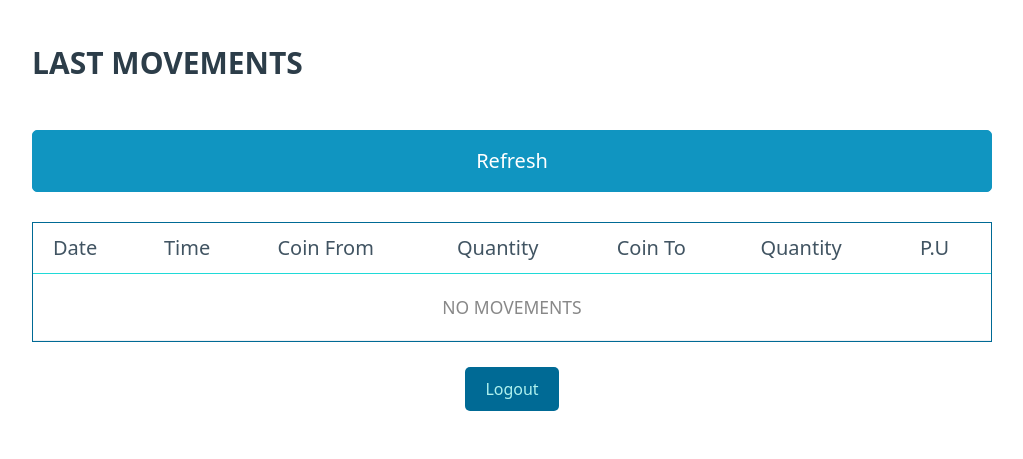
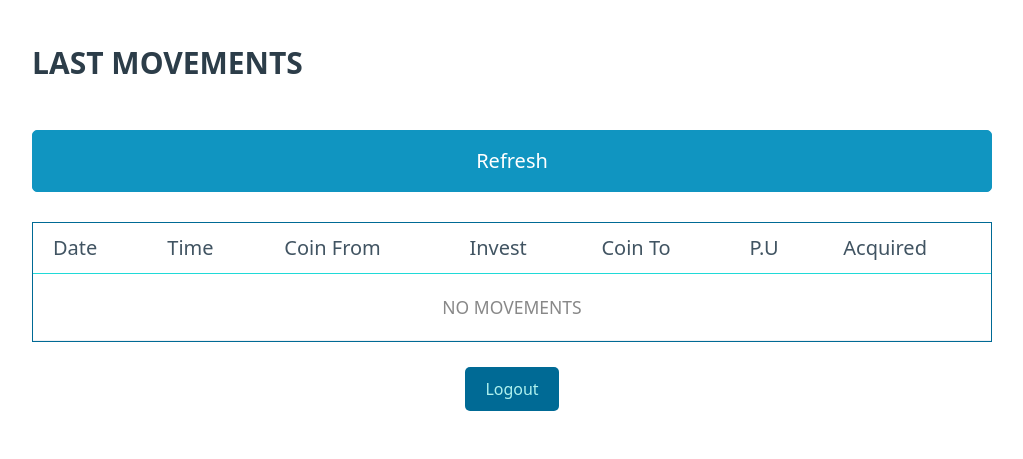
Before and after one commit to SyraDominguez/CS3000, a Flask app: page /home in a window 1280 px wide. Shown: the part 230-689 px from the top of the page, without its empty margins (128-1151 px from the left). Run offline with Flask 3, Linux system fonts and the light colour scheme; parts of the project's set-up code (start-up, migrations or seed data) failed here and were passed over.

Commit message:
feat: incluyo campo pu // mod. nombres

```diff
--- a/CS3000/api.py
+++ b/CS3000/api.py
@@ -12,7 +12,7 @@ from .models import DBManager
 def listar_movimimientos():
     try:
         db = DBManager(app.config['RUTA'])
-        sql = 'SELECT id, date, time, coinfrom, qinvest, cointo, qreceive FROM movements'
+        sql = 'SELECT id, date, time, coinfrom, qinvest, cointo, pu, qreceive FROM movements'
         movs = db.consultaSQL(sql)
         resultado = {
             'results': movs,
--- a/CS3000/static/js/cs3000.js
+++ b/CS3000/static/js/cs3000.js
@@ -10,30 +10,39 @@ function mostrarMovimientos() {
     const movimientos = resultados.results;
 
     let html = '';
+    if (movimientos.length === 0) {
+        html = `
+            <tr>
+                <td colspan="7" class="lista-vacia">NO MOVEMENTS</td>
+            </tr>
+        `;
+    } else {
         for (let i = 0; i < movimientos.length; i++) {
             const mov = movimientos[i];
-        html = html + `
+            html += `
                 <tr>
                     <td>${mov.date}</td>
                     <td>${mov.date}</td>
                     <td>${mov.coinfrom}</td>
                     <td>${mov.qinvest}</td>
                     <td>${mov.cointo}</td>
+                    <td>${mov.pu}</td>
                     <td>${mov.qreceive}</td>
                 </tr>
             `;
         }
-    console.log('html', html);
+    }
+
     const tabla = document.querySelector('#cuerpo-tabla');
     tabla.innerHTML = html;
 }
 
 window.onload = function() {
     const boton = document.getElementById('boton-recarga');
-    boton.addEventListener('click', cargarMovimientos);
+    boton.addEventListener('click', () => {
+        cargarMovimientos();
+    });
 
     cargarMovimientos();
-
     peticion.onload = mostrarMovimientos;
-
 }
--- a/CS3000/templates/home.html
+++ b/CS3000/templates/home.html
@@ -17,10 +17,10 @@
                 <th class ="titulo-tabla">Date</th>
                 <th class ="titulo-tabla">Time</th>
                 <th class ="titulo-tabla">Coin From</th>
-                <th class ="titulo-tabla">Quantity</th>
+                <th class ="titulo-tabla">Invest</th>
                 <th class ="titulo-tabla">Coin To</th>
-                <th class ="titulo-tabla">Quantity</th>
                 <th class="titulo-tabla precio-unitario">P.U</th>
+                <th class ="titulo-tabla">Acquired</th>
             </tr>
         </thead>
 
@@ -37,4 +37,5 @@
         <a href="/login" class="page-button">Logout</a>
     </p>
 </div>
+
 {% endblock contenido%}
```
Lines whose indentation alone changed are shown as unchanged.
